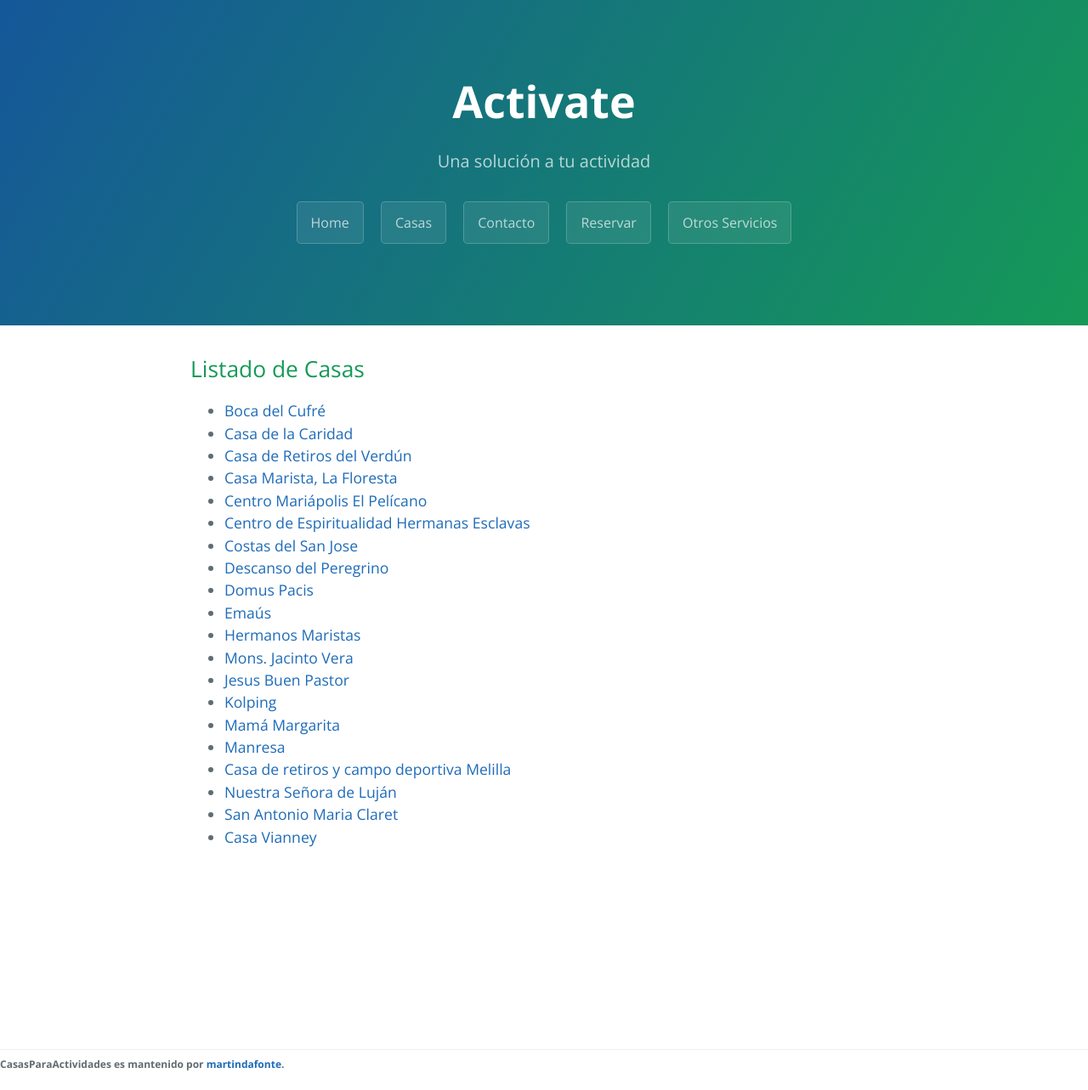
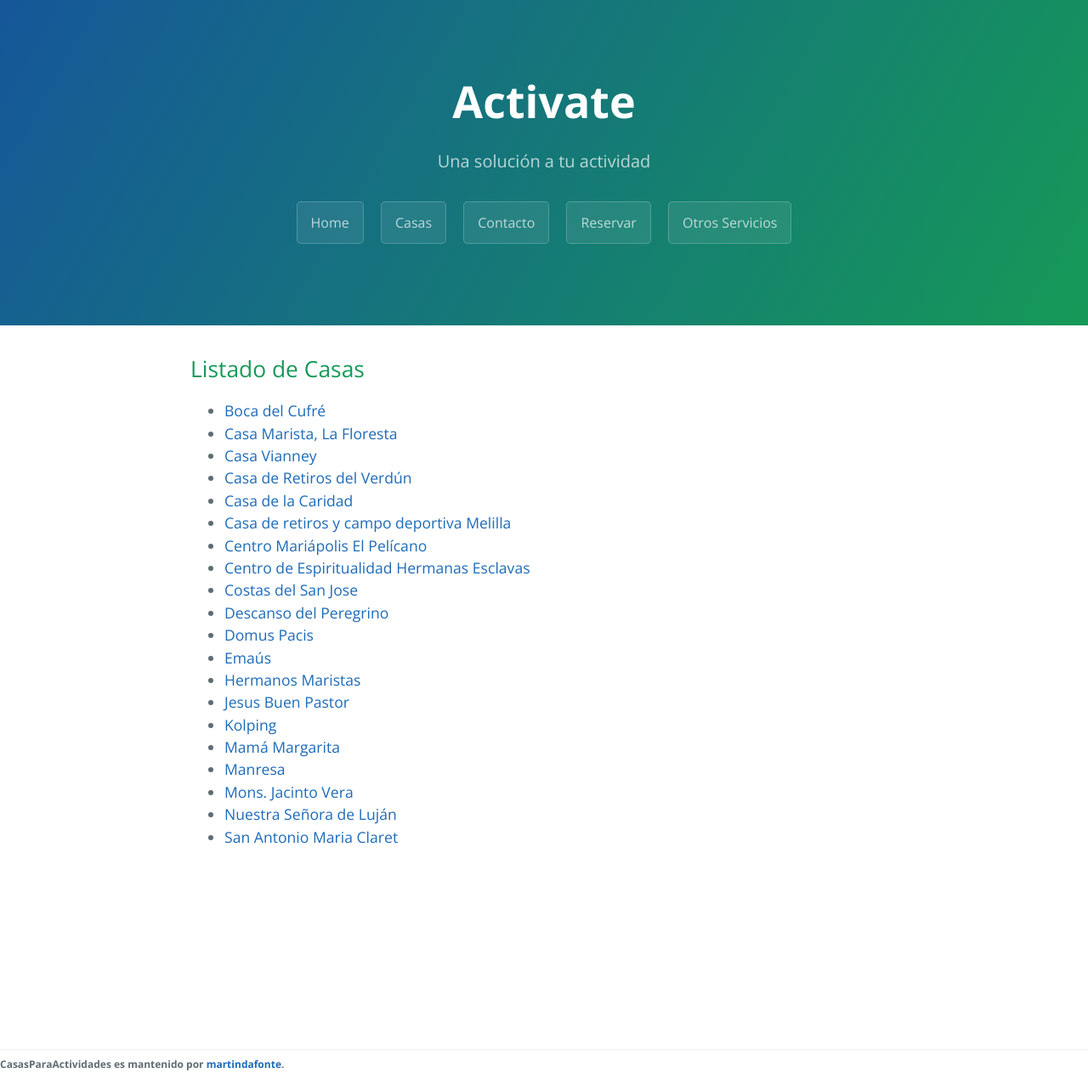
Before and after one commit to martindafonte/CasasDeRetiro, a Jekyll site: the page built from lista_casas.html, in a window 1280 px wide. Shown: the whole page at 85% size. Built offline with Jekyll 4.4.1, drawn with Linux system fonts in a browser that asks for light colours.

Commit message:
se listan las casas en órden alfabético

```diff
--- a/lista_casas.html
+++ b/lista_casas.html
@@ -5,7 +5,8 @@ permalink: listado de casas
 ---
 <h2>Listado de Casas</h2>
 <ul>
-  {% for casa in site.casas %}
+  {%assign casas = site.casas | sort:"title" %}
+  {% for casa in casas%}
     <li>
       <a href="{{ casa.url | prepend: site.github.url }}">{{ casa.title }}</a>
     </li>
```
